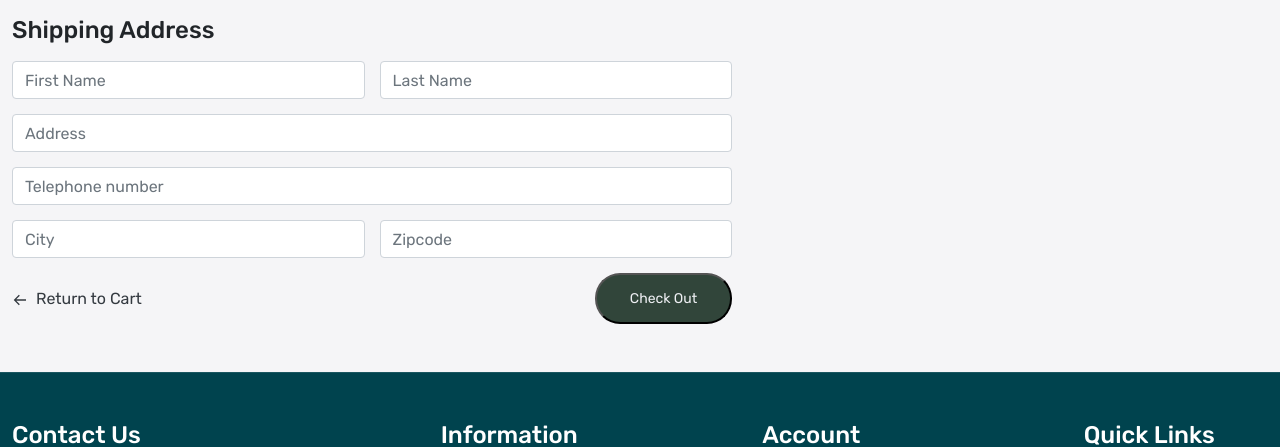
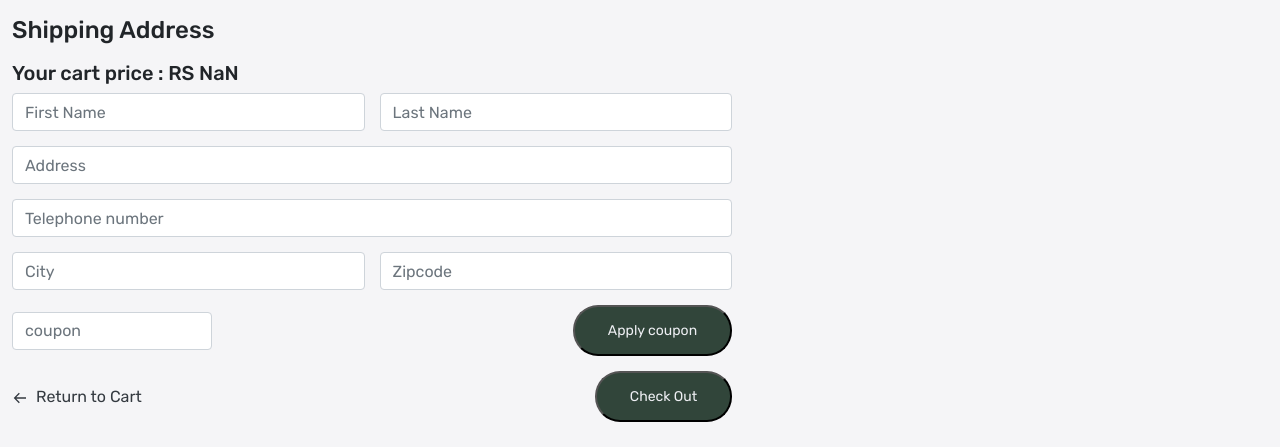
Before and after one commit to vidakna/project-II, a React (Create React App) app in the folder frontend/: page /checkout in a window 1280 px wide. Shown: the part 341-788 px from the top of the page. Built offline with nearby package versions, Linux system fonts and the light colour scheme; no server answers.

Commit message:
bug fix - coupon apply

```diff
--- a/frontend/src/pages/Checkout.js
+++ b/frontend/src/pages/Checkout.js
@@ -18,6 +18,7 @@ const Checkout = () => {
   const [phone , setPhone] = useState("")
   const [city , setCity] = useState("")
   const [zip , setZip ] = useState("")
+  const [coupon , setCoupon ] = useState("")
 
   useEffect(()=>{
     getCartInfo();
@@ -32,6 +33,18 @@ const Checkout = () => {
       setCartPrice(parseInt(localStorage.getItem('cartPrice')));
       setIsCartLoading(false)
     }
+  }
+
+  const applyCoupon = (e) =>{
+    e.preventDefault();
+    // get coupon
+    axios.get(`${base_url}coupon/getByName/${coupon}`).then((res)=>{
+      const c = res.data.discount;
+      setCartPrice(cartPrice * ((100 - c) / 100))
+      alert("YOUR COUPON APPLIED")
+    }).catch((e)=>{
+      alert("YOUR COUPON IS INVALID")
+    })
   }
 
 
@@ -139,6 +152,7 @@ const Checkout = () => {
                 Tharindu irugalbandara (madurangairugalbandara@gmail.com)
               </p>
               <h4 className="mb-3">Shipping Address</h4>
+              <h5>Your cart price : RS {cartPrice}</h5>
               <form
                 action=""
                 className="d-flex gap-15 flex-wrap justify-content-between"
@@ -211,6 +225,24 @@ const Checkout = () => {
                     className="form-control"
                   />
                 </div>
+
+                <div className="w-100">
+                  <div className="d-flex justify-content-between align-items-center">
+                    <input
+                        style={{width:"200px"}}
+                        type="text"
+                        value={coupon}
+                        onChange={(e)=>{setCoupon(e.target.value)}}
+                        placeholder="coupon"
+                        className="form-control"
+                    />
+                    <button className="button" onClick={applyCoupon}>
+                      Apply coupon
+                    </button>
+                  </div>
+                </div>
+
+
                 <div className="w-100">
                   <div className="d-flex justify-content-between align-items-center">
                     <Link to="/cart" className="text-dark">
```
Also changed, not shown: 2 other files (tests, documents, lock files or other folders).
